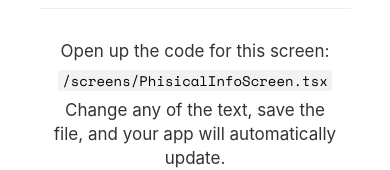
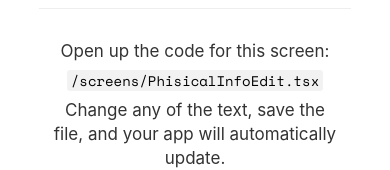
Before and after one commit to cap-nascimento/UnjunkProject, a React Native app: screen /PhisicalInfo in a window 390 px wide. Shown: the part 328-498 px from the top of the page. Built offline with nearby package versions, Linux system fonts and the light colour scheme; what expo-linking would draw is missing.

Commit message:
feat: Pagina do conteudo adicionada

```diff
--- a/package.json
+++ b/package.json
@@ -14,12 +14,14 @@
     "preset": "jest-expo"
   },
   "dependencies": {
+    "@expo/ngrok": "^4.1.0",
     "@expo/vector-icons": "^12.0.0",
     "@react-navigation/bottom-tabs": "^6.0.5",
     "@react-navigation/native": "^6.0.2",
     "@react-navigation/native-stack": "^6.1.0",
     "expo": "~44.0.0",
     "expo-asset": "~8.4.4",
+    "expo-cli": "^5.3.0",
     "expo-constants": "~13.0.0",
     "expo-font": "~10.0.4",
     "expo-linking": "~3.0.0",
@@ -37,8 +39,8 @@
     "@babel/core": "^7.12.9",
     "@types/react": "~17.0.21",
     "@types/react-native": "~0.64.12",
+    "jest": "^26.6.3",
     "jest-expo": "~44.0.1",
-    "jest": "^26.6.3",
     "react-test-renderer": "17.0.1",
     "typescript": "~4.3.5"
   },
--- a/screens/PhisicalInfoScreen.tsx
+++ b/screens/PhisicalInfoScreen.tsx
@@ -1,5 +1,6 @@
 import { StyleSheet } from 'react-native';
 
+import PhisicalInfoEdit from '../components/EditScreenInfo';
 import EditScreenInfo from '../components/EditScreenInfo';
 import { Text, View } from '../components/Themed';
 import { RootTabScreenProps } from '../types';
@@ -9,7 +10,7 @@ export default function PhisicalInfoScreen() {
     <View style={styles.container}>
       <Text style={styles.title}>Phisical</Text>
       <View style={styles.separator} lightColor="#eee" darkColor="rgba(255,255,255,0.1)" />
-      <EditScreenInfo path="/screens/PhisicalInfoScreen.tsx" />
+      <PhisicalInfoEdit path="/screens/PhisicalInfoEdit.tsx" />
     </View>
   );
 }
```
Also changed, not shown: components/PhisicalInfoEdit.tsx (added), 2 other files (tests, documents, lock files or other folders).
